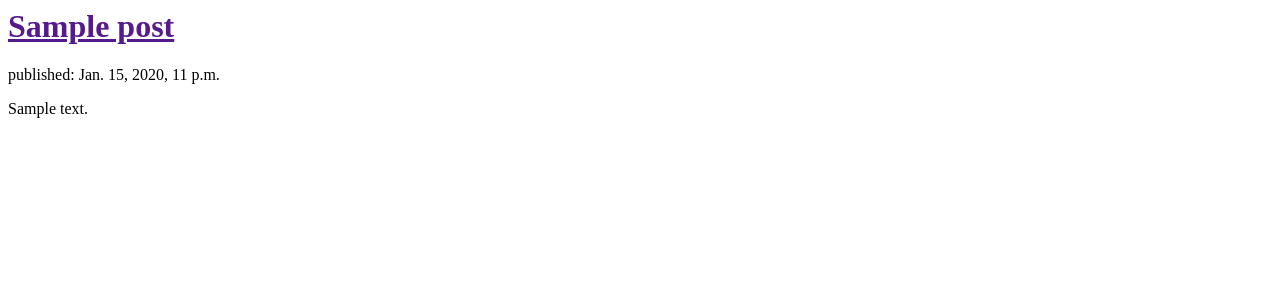
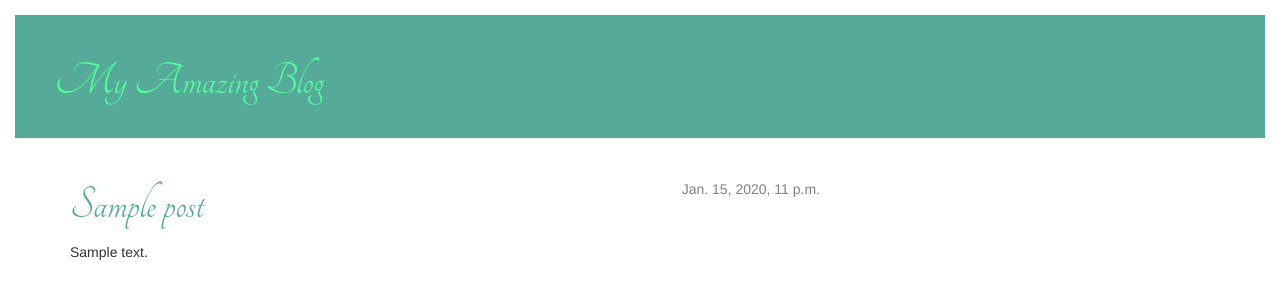
Before and after one commit to darvja1op/my-first-blog, a Django app: template blog/templates/blog/post_list.html in a window 1280 px wide. Shown: the top 300 px of the page. Run offline with Django 3.2, Linux system fonts and the light colour scheme; the template is opened without the code that fills it: values that come from a table or form of the project are taken from there, others are empty; tables that the repository leaves empty hold one stand-in row (values such as "Sample post"); some libraries are stand-ins or nearby versions.

Commit message:
Added base html

```diff
--- /dev/null
+++ b/blog/static/css/blog.css
@@ -0,0 +1,56 @@
+body {
+    padding: 15px;
+}
+
+
+.page-header {
+    background-color: #55aa99;
+    margin-top: 0;
+    padding: 20px 20px 20px 40px;
+}
+
+.page-header h1, .page-header h1 a, .page-header h1 a:visited, .page-header h1 a:active {
+    color: #55ff99;
+    font-size: 36pt;
+    text-decoration: none;
+}
+
+.content {
+    margin-left: 40px;
+    margin-right: 40px;
+}
+
+h1, h2, h3, h4 {
+    font-family: 'Tangerine';
+}
+
+.date {
+    float: right;
+    color: #828282;
+}
+
+.save {
+    float: right;
+}
+
+.post-form textarea, .post-form input {
+    width: 100%;
+}
+
+.top-menu, .top-menu:hover, .top-menu:visited {
+    color: #55ff99;
+    float: right;
+    font-size: 26pt;
+    margin-right: 20px;
+}
+
+.post {
+    margin-bottom: 100px;
+}
+
+
+.post h1 a, .post h1 a:visited {
+
+    color: #55aa99;
+    font-size: 36pt;
+}
--- /dev/null
+++ b/blog/templates/blog/base.html
@@ -0,0 +1,25 @@
+{% load staticfiles %}
+
+<html>
+    <head>
+        <title>My Super Blog</title>
+        <link rel="stylesheet" href="//maxcdn.bootstrapcdn.com/bootstrap/3.2.0/css/bootstrap.min.css">
+        <link rel="stylesheet" href="//maxcdn.bootstrapcdn.com/bootstrap/3.2.0/css/bootstrap-theme.min.css">
+        <link rel="stylesheet" href="{% static 'css/blog.css' %}">
+        <link href="http://fonts.googleapis.com/css?family=Tangerine&subset=latin,latin-ext" rel="stylesheet" type="text/css">
+    </head>
+    <body>
+        <div class="page-header">
+            <h1><a href="{% url 'post_list' %}"> My Amazing Blog</a></h1>
+        </div>
+        <div class="content container">
+            <div class="row">
+                <div class="col-md-8">
+                {% block content %}
+                {% endblock %}
+                </div>
+            </div>
+        </div>
+    </body>
+
+</html>
--- a/blog/templates/blog/post_list.html
+++ b/blog/templates/blog/post_list.html
@@ -1,15 +1,12 @@
-<html>
-    <head>
-        <title>My Super Blog</title>
-    </head>
-    <body>
-        {% for post in posts %}
-			<div>
-				<h1><a href="">{{ post.title }}</a></h1>
-				<p>published: {{ post.published_date }}</p>
-				<p>{{ post.text|linebreaks }}</p>
-				<br />
-				</div>
-		{% endfor %}
-    </body>
-</html>
+{% extends 'blog/base.html' %}
+{% block content %}
+    {% for post in posts %}
+        <div class="post">
+            <div class="date">
+                {{ post.published_date }}
+            </div>
+            <h1><a href="{% url 'post_detail' pk=post.pk %}">{{ post.title }}</a></h1>
+            <p>{{ post.text|linebreaks }}</p>
+        </div>
+    {% endfor %}
+{% endblock %}
--- a/blog/urls.py
+++ b/blog/urls.py
@@ -1,6 +1,7 @@
-from django.conf.urls import url
+from django.conf.urls import include, url
 from . import views
 
 urlpatterns = [
     url(r'^$', views.post_list, name='post_list'),
+    url(r'^post/(?P<pk>\d+)/$', views.post_detail, name='post_detail'),
 ]
```
Also changed, not shown: blog/templates/blog/post_detail.html (added, +13 -0 lines), blog/views.py (+7 -2 lines).
